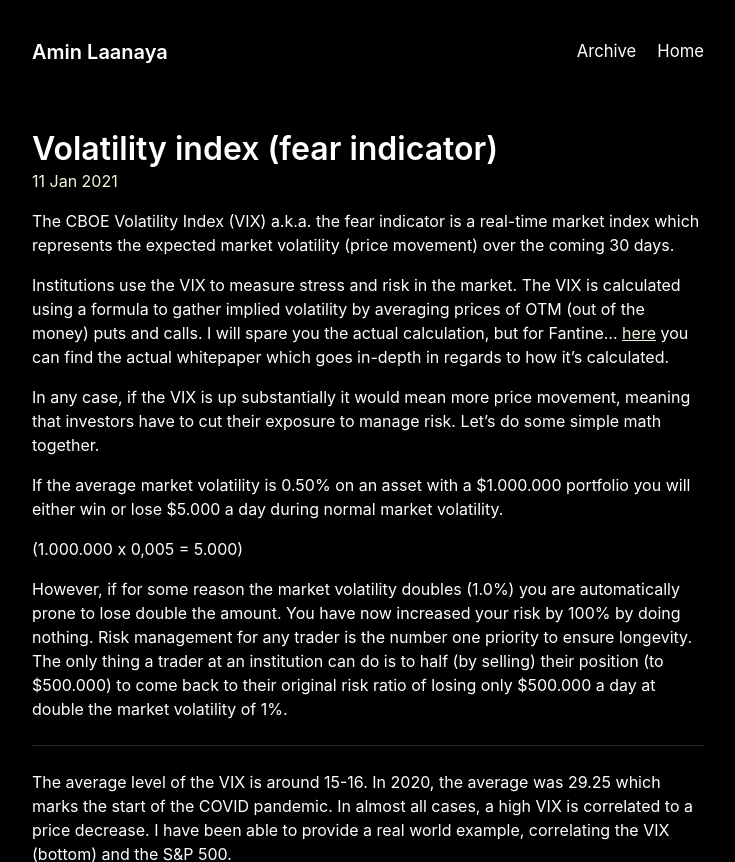
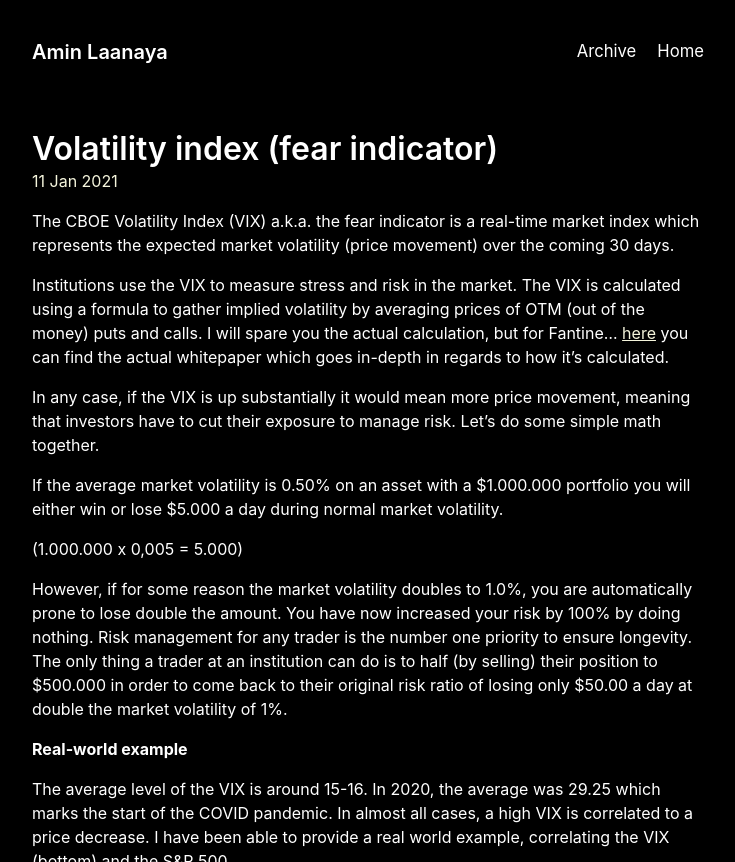
Before and after one commit to Bobcycle/Blog, a Jekyll site: the page built from _posts/2021-01-11-volatility-index.md, in a window 1280 px wide. Shown: the top 862 px of the page, without its empty margins (272-1007 px from the left). Built offline with Jekyll 4.4.1, drawn with Linux system fonts in a browser that asks for light colours; part of the change alters nothing that is shown; some of the changed text lies outside the part shown; grey boxes are pictures that could not be loaded.

Commit message:
Update 2021-01-11-volatility-index.md

```diff
--- a/_posts/2021-01-11-volatility-index.md
+++ b/_posts/2021-01-11-volatility-index.md
@@ -15,14 +15,14 @@ If the average market volatility is 0.50% on an asset with a $1.000.000 portfoli
 
 (1.000.000 x 0,005 = 5.000)⠀
 
-However, if for some reason the market volatility doubles (1.0%) you are automatically prone to lose double the amount. You have now increased your risk by 100% by doing nothing. Risk management for any trader is the number one priority to ensure longevity. The only thing a trader at an institution can do is to half (by selling) their position (to $500.000) to come back to their original risk ratio of losing only $500.000 a day at double the market volatility of 1%.
+However, if for some reason the market volatility doubles to 1.0%, you are automatically prone to lose double the amount. You have now increased your risk by 100% by doing nothing. Risk management for any trader is the number one priority to ensure longevity. The only thing a trader at an institution can do is to half (by selling) their position to $500.000 in order to come back to their original risk ratio of losing only $50.00 a day at double the market volatility of 1%.
 
 
 
----
-
-
+**Real-world example**
 
 The average level of the VIX is around 15-16. In 2020, the average was 29.25 which marks the start of the COVID pandemic. In almost all cases, a high VIX is correlated to a price decrease. I have been able to provide a real world example, correlating the VIX (bottom) and the S&P 500.
 
+You're also able to see the great recession which was from 2007 - 2009. We can conclude that if the VIX is at 40 or 60 you better pack your bags if you want to come out of it unharmed. The VIX is an invaluable tool used by many serious traders and is to be implemented in a daily routine.
+
 ![https://i.imgur.com/6aadSEK.png](https://i.imgur.com/6aadSEK.png)
```
